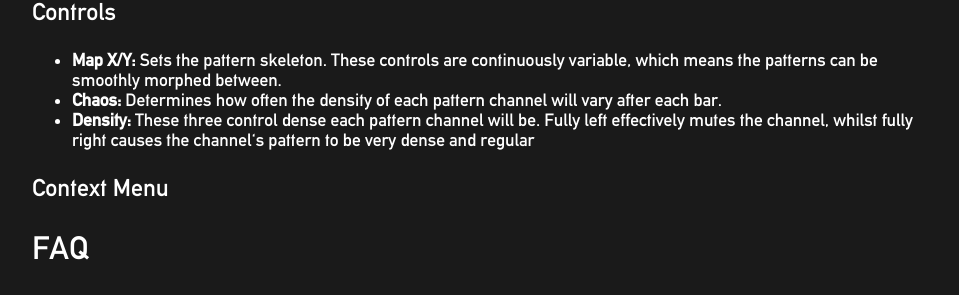
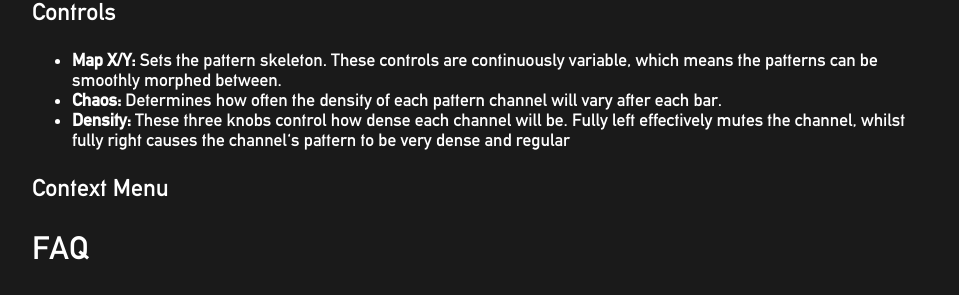
Before and after one commit to ValleyAudio/ValleyAudio.github.io, a Jekyll site: the page built from rack/topograph/topograph.html, in a window 1280 px wide. Shown: the part 1691-1986 px from the top of the page, without its empty margins (160-1119 px from the left). Built offline with Jekyll 4.4.1, drawn with Linux system fonts in a browser that asks for light colours.

Commit message:
Added Usage

```diff
--- a/rack/topograph/topograph.html
+++ b/rack/topograph/topograph.html
@@ -23,7 +23,7 @@ title: Topograph & µGraph
         <ul>
             <li><b>Map X/Y:</b> Sets the pattern skeleton. These controls are continuously variable, which means the patterns can be smoothly morphed between.</li>
             <li><b>Chaos:</b> Determines how often the density of each pattern channel will vary after each bar.</li>
-            <li><b>Density:</b> These three control dense each pattern channel will be. Fully left effectively mutes the channel, whilst fully right causes the channel's pattern to be very dense and regular</li>
+            <li><b>Density:</b> These three knobs control how dense each channel will be. Fully left effectively mutes the channel, whilst fully right causes the channel's pattern to be very dense and regular</li>
         </ul>
         <h3>Context Menu</h3>
         <h2 id="FAQ">FAQ</h2>
```
